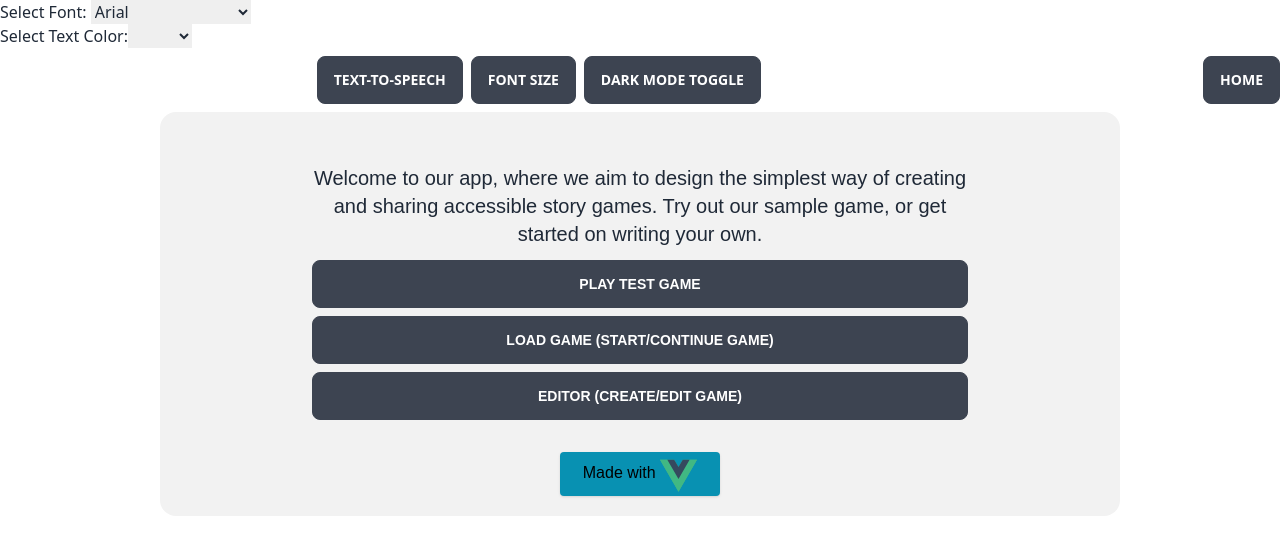
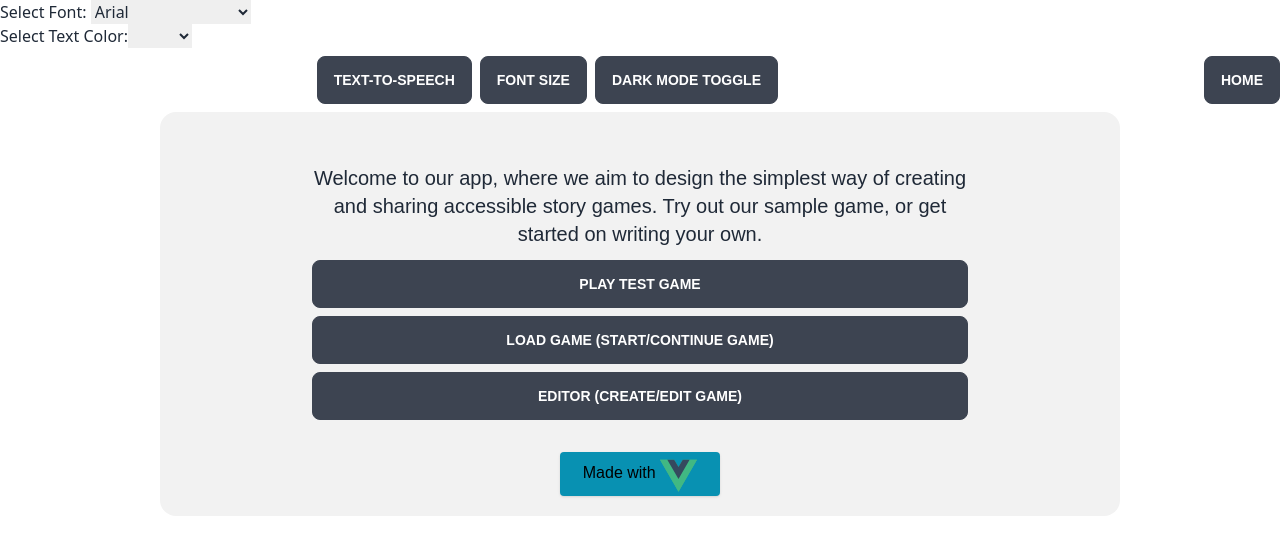
Before and after one commit to oponder2000/LiveLaughLove-2ndSemester, a Vue app in the folder Group-5-Live-Laugh-Love--main/app/: page / in a window 1280 px wide. Shown: the top 554 px of the page. Built offline with nearby package versions, Linux system fonts and the light colour scheme; what theme-change would draw is missing.

Commit message:
fixed a bug where the navbar was changing color but no longer font, both change now

```diff
--- a/Group-5-Live-Laugh-Love--main/app/src/components/NavBar.vue
+++ b/Group-5-Live-Laugh-Love--main/app/src/components/NavBar.vue
@@ -15,22 +15,22 @@ const props = defineProps({
       </router-link>
       <!-- This could be made into a collapsible menu -->
       <div class="flex justify-start gap-2 w-1/2">
-        <RouterLink to="tts" class="btn" :style="{ color: selectedColor }">
+        <RouterLink to="tts" class="btn" :style="{ fontFamily: selectedFont, color: selectedColor }">
           Text-To-Speech
         </RouterLink>
-        <button class="btn" :style="{ color: selectedColor }">Font Size</button>
+        <button class="btn" :style="{ fontFamily: selectedFont, color: selectedColor }">Font Size</button>
         <button
           class="btn"
           data-toggle-theme="dark,light"
           data-act-class="ACTIVECLASS"
-          :style="{ color: selectedColor }"
+          :style="{ fontFamily: selectedFont, color: selectedColor }"
         >
           Dark Mode Toggle
         </button>
       </div>
 
       <nav class="flex justify-end gap-2 w-1/4">
-        <RouterLink to="/" class="btn" :style="{ color: selectedColor }">Home</RouterLink>
+        <RouterLink to="/" class="btn" :style="{ fontFamily: selectedFont, color: selectedColor }">Home</RouterLink>
       </nav>
     </div>
   </div>
```
